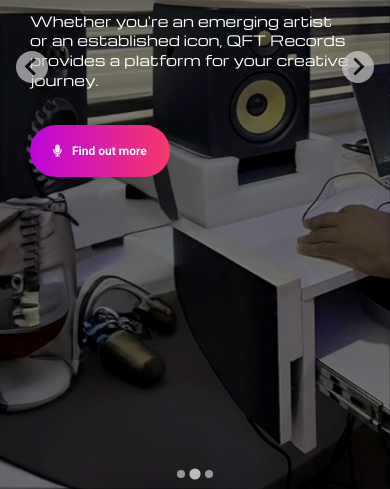
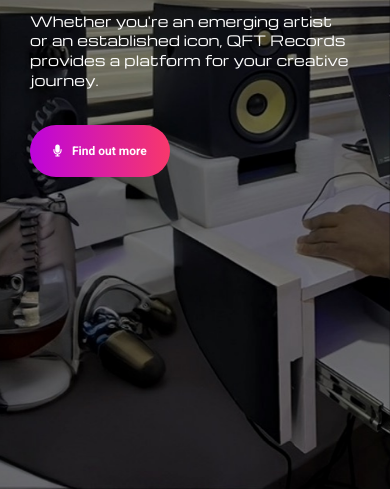
Before and after one commit to foffempire/qftrecords, a plain HTML site: page index.html in a window 390 px wide. Shown: the part 355-844 px from the top of the page. Drawn offline with nearby package versions, Linux system fonts and the light colour scheme; a web font is replaced by a local one.

Commit message:
updated fb

```diff
--- a/index.html
+++ b/index.html
@@ -155,7 +155,7 @@
                     <li >
                       <a
 
-                        href="https://www.facebook.com/profile.php?id=100094679238986"
+                        href="https://www.facebook.com/profile.php?id=100076605085286&mibextid=LQQJ4d"
                         title="Facebook"
                         target="_blank"
                         ><i
@@ -417,10 +417,17 @@
                 },
                 pauseOnHover: false,
                 rewind: true,
+                breakpoints: {
+                  640: {
+                    pagination: false,
+                    arrows: false,
+                  },
+                },
                 pauseOnFocus: boolean = true,
               } ).mount();
             } );
           </script>
           <script src="https://cdn.jsdelivr.net/npm/@splidejs/splide@4.1.4/dist/js/splide.min.js"></script>
+          <script src="./assets/js/scripts.js"></script>
     </body>
 </html>
```
Also changed, not shown: about.html (+2 -2 lines), contact.html (+2 -2 lines), profile.html (+2 -2 lines), services.html (+2 -2 lines), zzz.txt (added).
